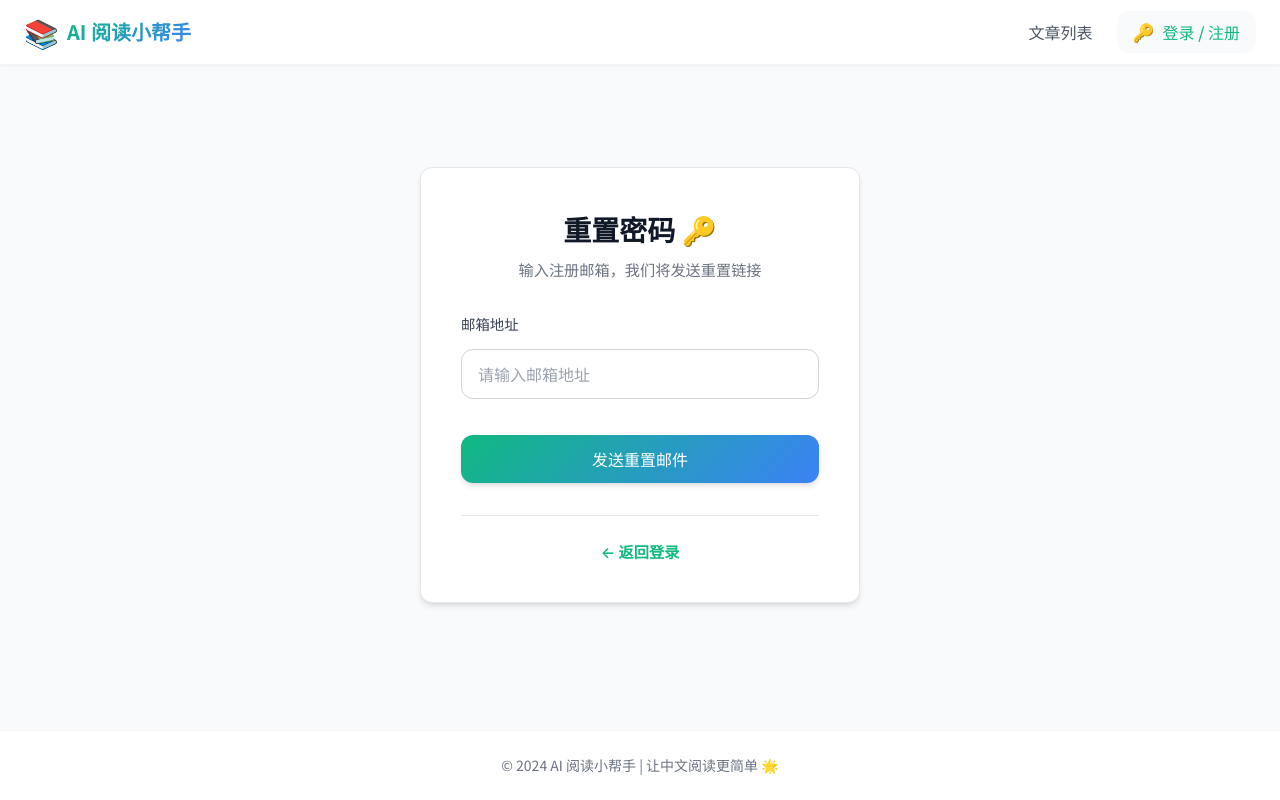
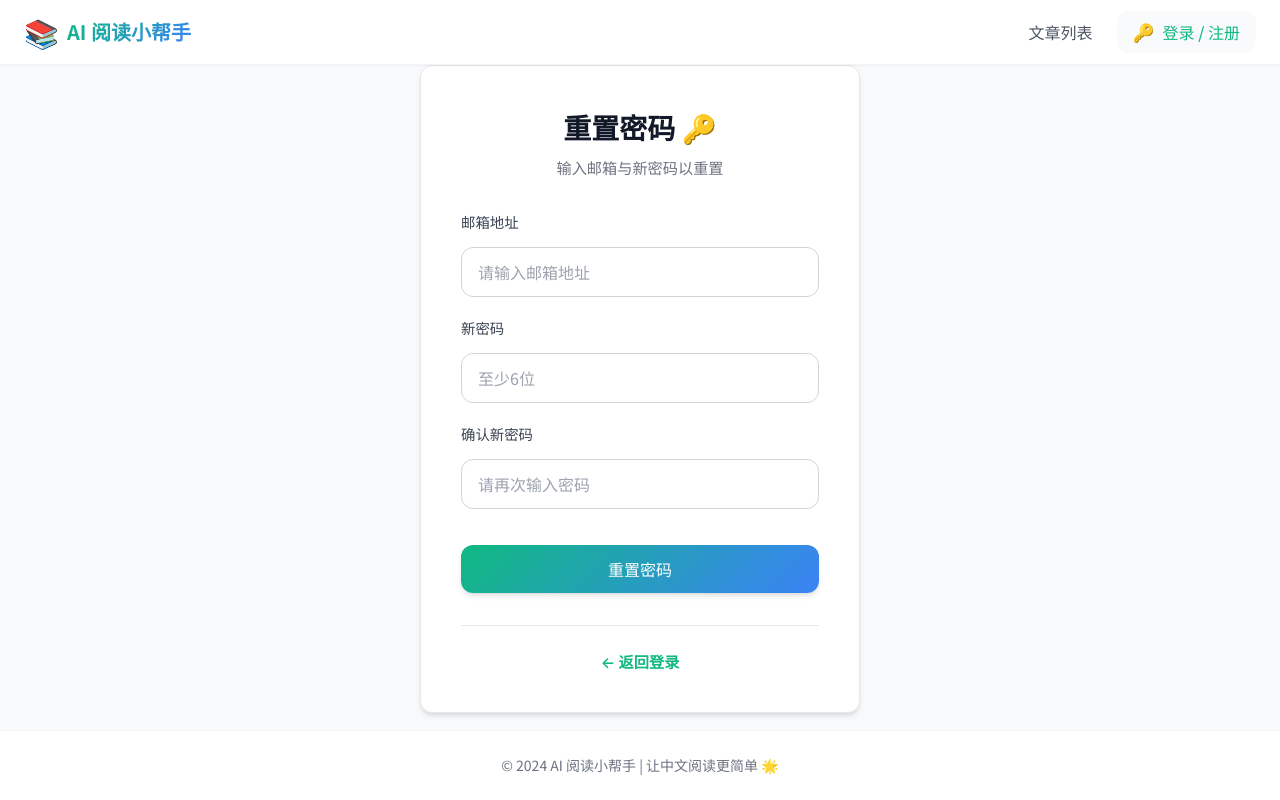
Before and after one commit to Heatherli1229/ReadingBuddyByAntiGravity, a React (Vite) app: page /auth in a window 1280 px wide. Both pictures are taken after a click on the button "忘记密码？". Built offline with nearby package versions, Linux system fonts and the light colour scheme; no server answers; the database is empty.

Commit message:
fix: require entering new password twice in forgot password mode and fix article card color for teacher role

```diff
--- a/src/context/AuthContext.jsx
+++ b/src/context/AuthContext.jsx
@@ -222,16 +222,21 @@ export function AuthProvider({ children }) {
 
     // 判断文章是否是公开作者（教师/管理员）上传的
     const isPublicAuthor = (authorId, authorRole) => {
-        // 1️⃣ 文章自带 authorRole 字段（新文章）
+        // 1️⃣ 当前登录用户本身是教师或管理员，且文章由当前用户发布
+        if (currentUser && currentUser.id === authorId) {
+            if (currentUser.role === 'teacher' || currentUser.role === 'admin') return true;
+        }
+        // 2️⃣ 动态查找 users 列表中该作者最新的 role（防止修改角色后视图不同步）
+        const author = users.find(u => u.id === authorId);
+        if (author) {
+            return author.role === 'teacher' || author.role === 'admin';
+        }
+        // 3️⃣ 文章自带 authorRole 字段
         if (authorRole) {
             return authorRole === 'teacher' || authorRole === 'admin';
         }
-        // 2️⃣ 旧种子数据：authorId 就是字符串 'teacher'
+        // 4️⃣ 旧种子数据：authorId 就是字符串 'teacher'
         if (authorId === 'teacher') return true;
-        // 3️⃣ 历史文章：通过 users 列表回退查找
-        const author = users.find(u => u.id === authorId);
-        if (author) return author.role === 'teacher' || author.role === 'admin';
-        // 4️⃣ users 列表为空（未登录且 Firestore 读取失败）→默认隐藏此文章
         return false;
     };
 
--- a/src/pages/AuthPage.jsx
+++ b/src/pages/AuthPage.jsx
@@ -53,11 +53,26 @@ function AuthPage() {
 
         // 忘记密码模式
         if (mode === 'forgot') {
+            if (!password) {
+                setError('请输入新密码');
+                return;
+            }
+            if (password.length < 6) {
+                setError('密码长度至少6位');
+                return;
+            }
+            if (password !== confirmPassword) {
+                setError('两次输入的新密码不一致');
+                return;
+            }
+
             setLoading(true);
             const result = await resetPassword(email.trim());
             setLoading(false);
             if (result.success) {
-                setSuccessMsg('重置邮件已发送！请检查您的收件箱（含垃圾邮件文件夹），点击邮件中的链接重置密码。');
+                setSuccessMsg('重置申请已确认！密码重置验证邮件已发送至您的邮箱，请检查收件箱完成重置。');
+                setPassword('');
+                setConfirmPassword('');
             } else {
                 setError(result.error);
             }
@@ -104,7 +119,7 @@ function AuthPage() {
     const titles = {
         login:    { h2: '欢迎回来 👋', sub: '登录以继续您的阅读之旅' },
         register: { h2: '创建新账号 ✨', sub: '用邮箱注册，开始您的阅读之旅' },
-        forgot:   { h2: '重置密码 🔑', sub: '输入注册邮箱，我们将发送重置链接' },
+        forgot:   { h2: '重置密码 🔑', sub: '输入邮箱与新密码以重置' },
     };
 
     return (
@@ -147,11 +162,10 @@ function AuthPage() {
                         </div>
                     )}
 
-                    {/* 密码（忘记密码模式隐藏） */}
-                    {mode !== 'forgot' && (
+                    {/* 密码 */}
                     <div className="form-group">
                         <label>
-                                密码
+                            {mode === 'forgot' ? '新密码' : '密码'}
                             {mode === 'login' && (
                                 <button
                                     type="button"
@@ -167,16 +181,15 @@ function AuthPage() {
                             className="input"
                             value={password}
                             onChange={(e) => setPassword(e.target.value)}
-                                placeholder={mode === 'register' ? '至少6位' : '请输入密码'}
+                            placeholder={mode === 'login' ? '请输入密码' : '至少6位'}
                             autoComplete={mode === 'login' ? 'current-password' : 'new-password'}
                         />
                     </div>
-                    )}
 
-                    {/* 确认密码（仅注册时） */}
-                    {mode === 'register' && (
+                    {/* 确认密码（注册及忘记密码时显示） */}
+                    {(mode === 'register' || mode === 'forgot') && (
                         <div className="form-group">
-                            <label>确认密码</label>
+                            <label>{mode === 'forgot' ? '确认新密码' : '确认密码'}</label>
                             <input
                                 type="password"
                                 className="input"
@@ -197,7 +210,7 @@ function AuthPage() {
                             ? '处理中...'
                             : mode === 'login' ? '登录'
                             : mode === 'register' ? '注册'
-                            : '发送重置邮件'}
+                            : '重置密码'}
                     </button>
                 </form>
 
```
Lines whose indentation alone changed are shown as unchanged.
